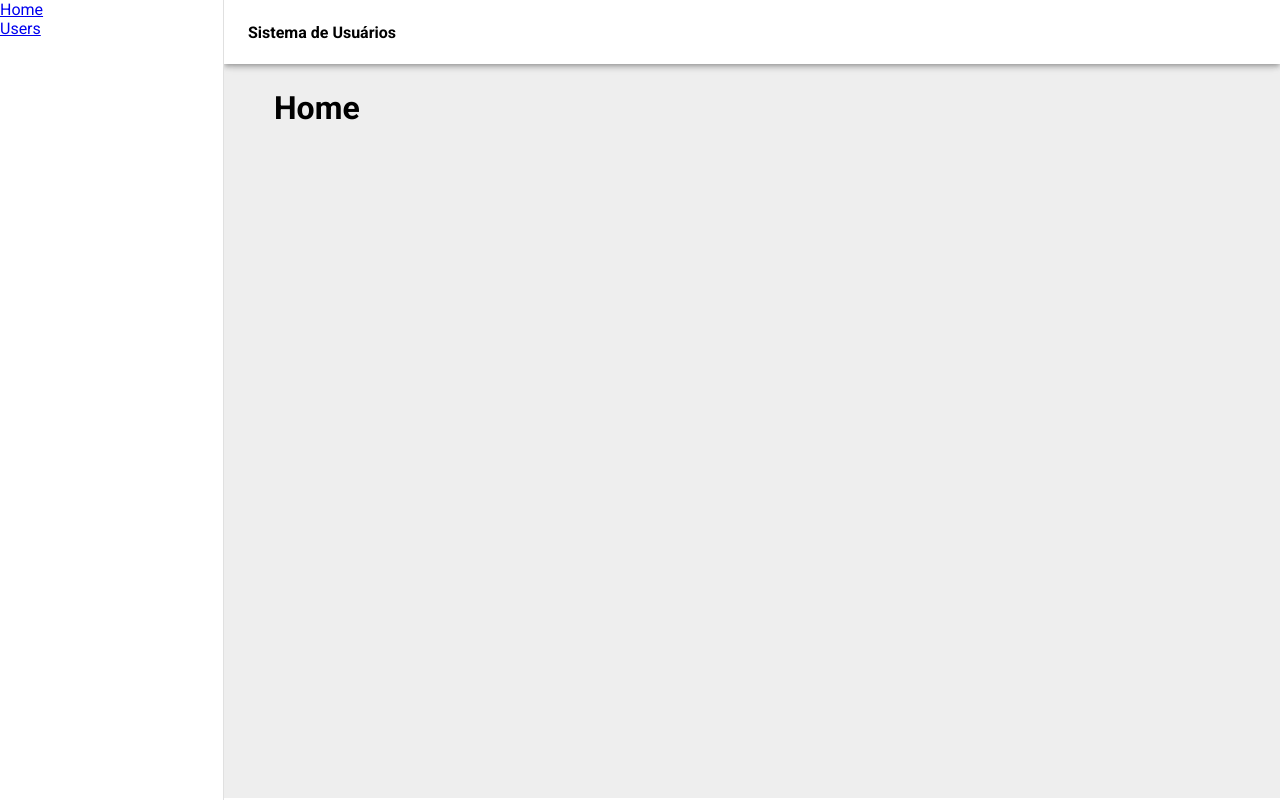
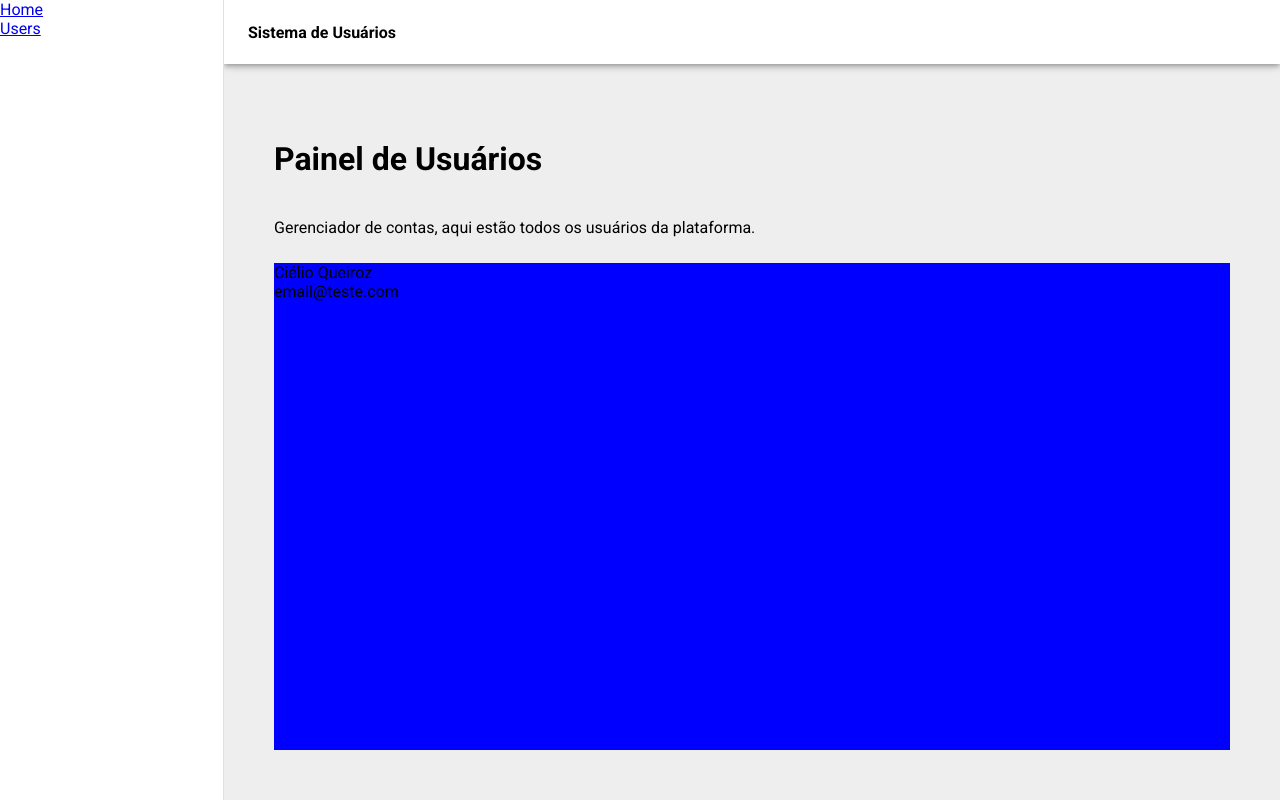
Before and after one commit to cielioqueiroz/crud-user-react, a React (Vite) app: page /home in a window 1280 px wide. Built offline with nearby package versions, Linux system fonts and the light colour scheme.

Commit message:
definindo modelo de estrutura

```diff
--- a/src/App.jsx
+++ b/src/App.jsx
@@ -50,9 +50,8 @@ function App() {
           component="main"
           sx={{
             backgroundColor: "#eeeeee",
-            height: "calc(100% - 66px)",
-            marginTop: 8,
-            padding: "25px 50px",
+            height: "100%",
+            padding: "100px 50px 50px",
           }}
         >
           <Outlet />
--- a/src/pages/Home.jsx
+++ b/src/pages/Home.jsx
@@ -1,8 +1,43 @@
+import { Box } from "@mui/material";
+
 function Home() {
   return (
-    <>
-      <h1>Home</h1>
-    </>
+    <Box
+      sx={{
+        height: "100%",
+      }}
+    >
+      <div
+        style={{
+          height: "25%",
+        }}
+      >
+        <h2
+          style={{
+            padding: "40px 0",
+            fontSize: "2rem",
+          }}
+        >
+          Painel de Usuários
+        </h2>
+        <p>
+          Gerenciador de contas, aqui estão todos os usuários da plataforma.
+        </p>
+      </div>
+      <div
+        style={{
+          backgroundColor: "blue",
+          height: "75%",
+        }}
+      >
+        <ul>
+          <li>
+            <p>Ciélio Queiroz</p>
+            <p>email@teste.com</p>
+          </li>
+        </ul>
+      </div>
+    </Box>
   );
 }
 
```
